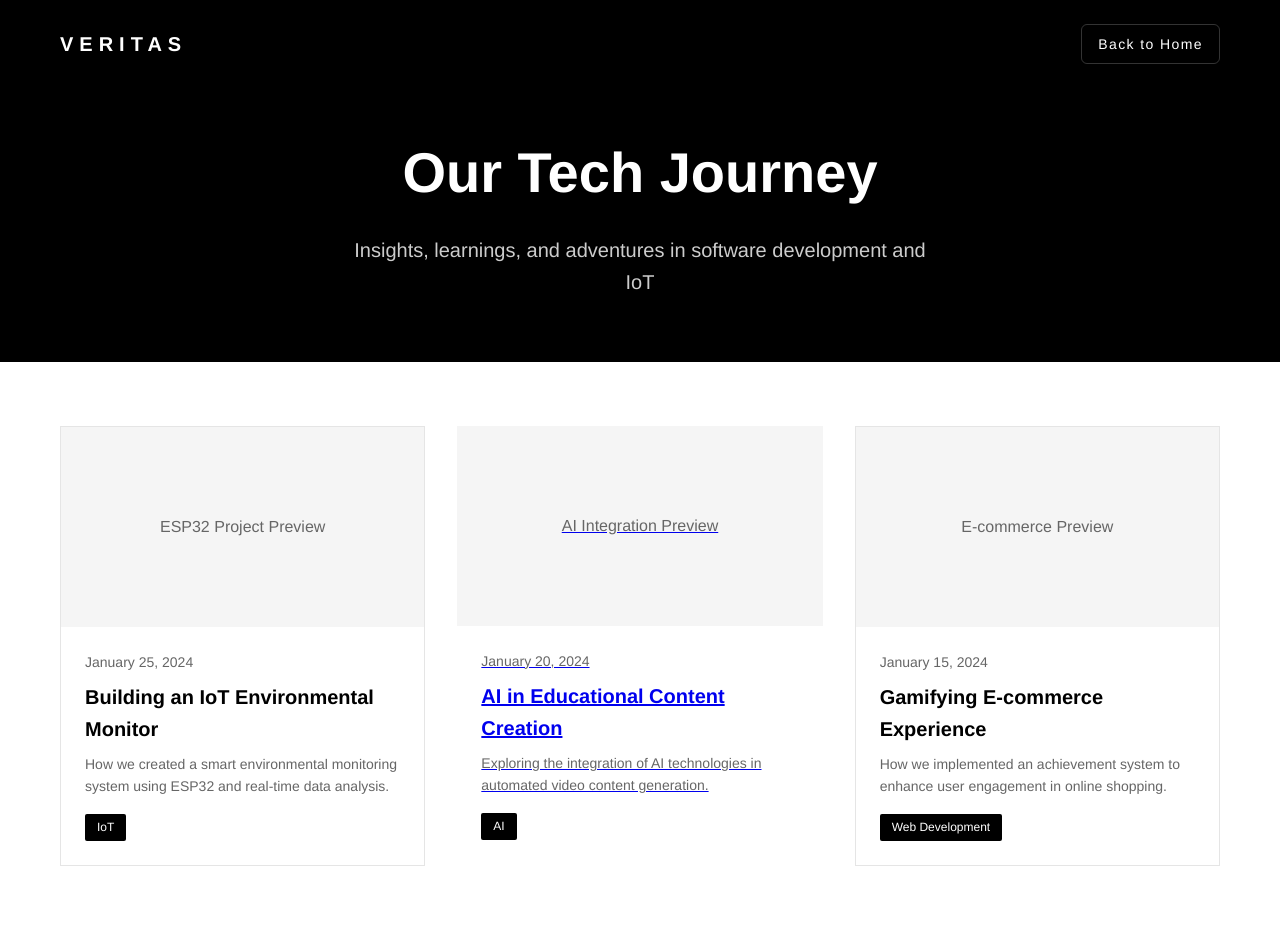
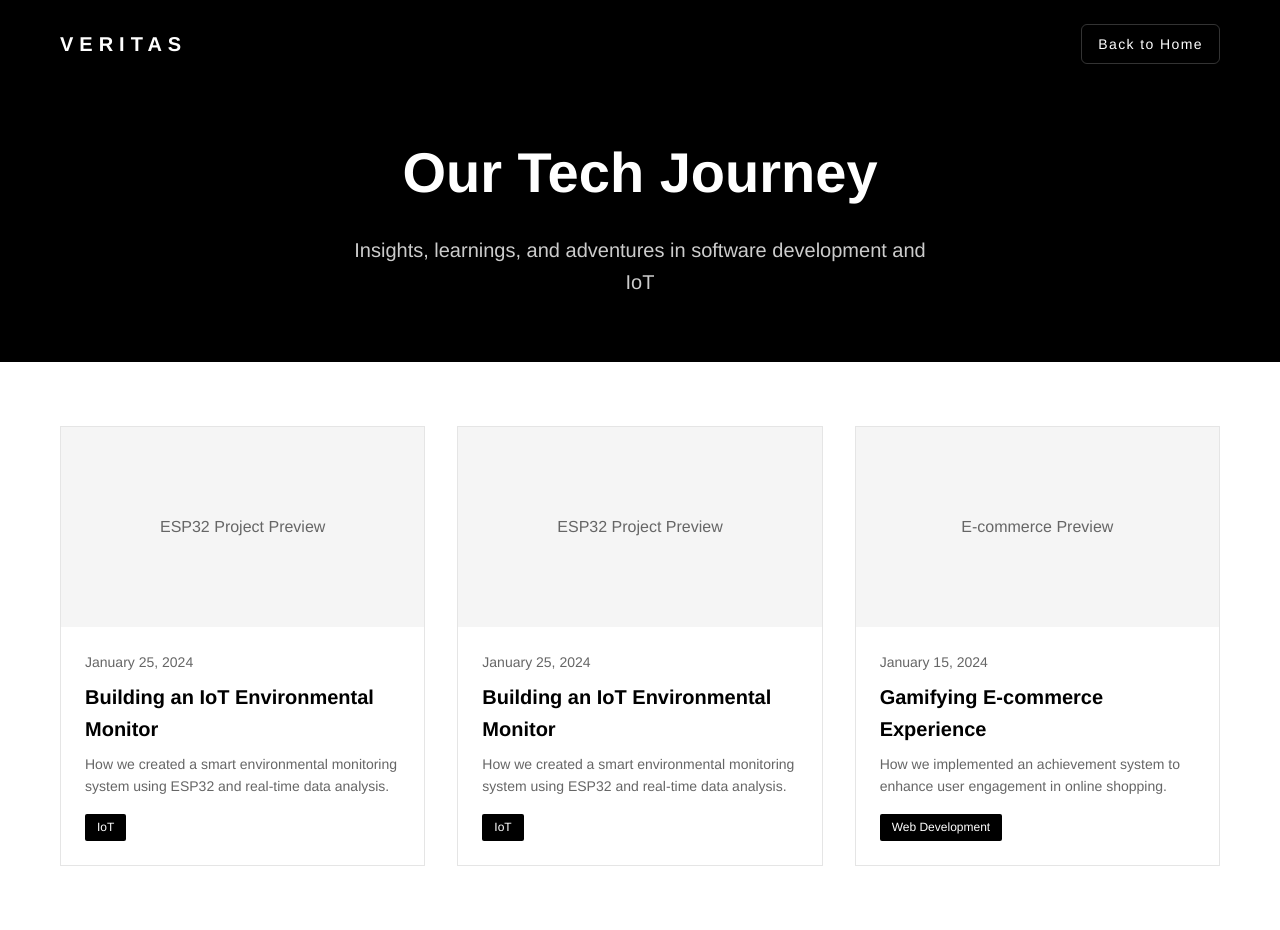
Before and after one commit to z1rass/landing, a FastAPI app: page /blog in a window 1280 px wide. Run offline with FastAPI, Linux system fonts and the light colour scheme.

Commit message:
Repaste 3 block with bug

```diff
--- a/templates/blog.html
+++ b/templates/blog.html
@@ -176,17 +176,17 @@
             </div>
         </a>
 
-        <a href="/blog/1" class="blog-cardr">
-            <div class="blog-card-image">AI Integration Preview</div>
+        <a href="/blog/1" class="blog-card">
+            <div class="blog-card-image">ESP32 Project Preview</div>
             <div class="blog-card-content">
-                <div class="blog-card-date">January 20, 2024</div>
-                <h2 class="blog-card-title">AI in Educational Content Creation</h2>
-                <p class="blog-card-excerpt">Exploring the integration of AI technologies in automated video content generation.</p>
-                <span class="tag">AI</span>
+                <div class="blog-card-date">January 25, 2024</div>
+                <h2 class="blog-card-title">Building an IoT Environmental Monitor</h2>
+                <p class="blog-card-excerpt">How we created a smart environmental monitoring system using ESP32 and real-time data analysis.</p>
+                <span class="tag">IoT</span>
             </div>
         </a>
 
-        <a href="/blog/1" class="blog-card">
+        <a href="#" class="blog-card">
             <div class="blog-card-image">E-commerce Preview</div>
             <div class="blog-card-content">
                 <div class="blog-card-date">January 15, 2024</div>
```
